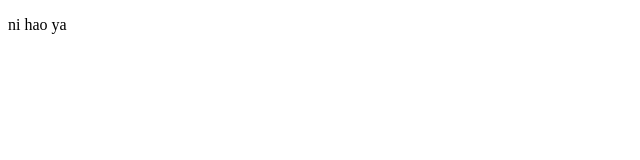
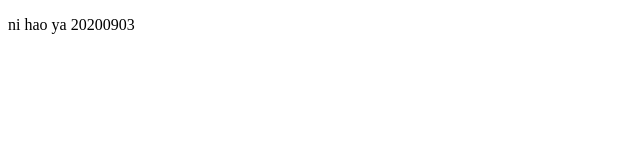
Before and after one commit to GitHub-zpy/cs_0428, a plain HTML site: page index.html in a window 1280 px wide. Shown: the full height of the page, 0-640 px from the left. Drawn offline with Linux system fonts and the light colour scheme.

Commit message:
20200903测试sourcetree跟git绑定

```diff
--- a/index.html
+++ b/index.html
@@ -5,6 +5,6 @@
 		<title>index</title>
 	</head>
 	<body>
-		<p>ni hao ya</p>
+		<p>ni hao ya 20200903</p>
 	</body>
 </html>
```
